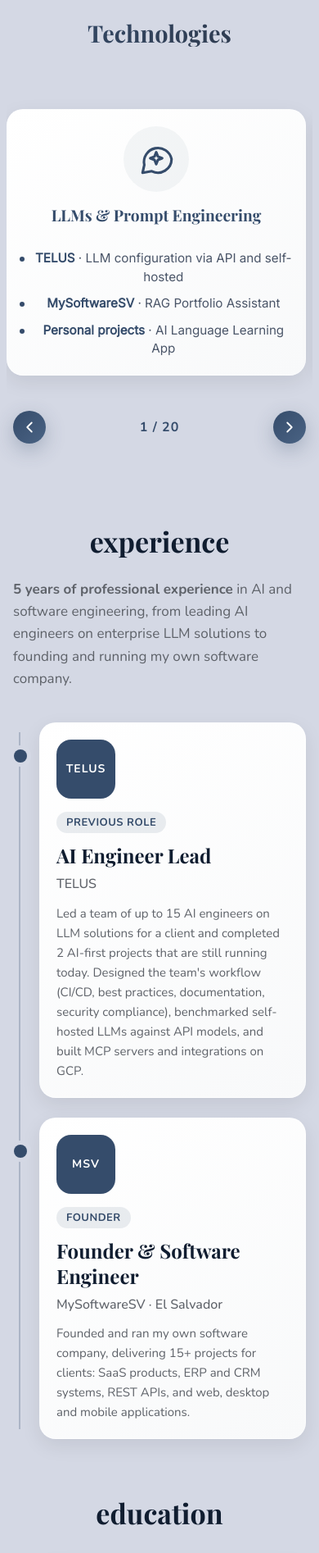
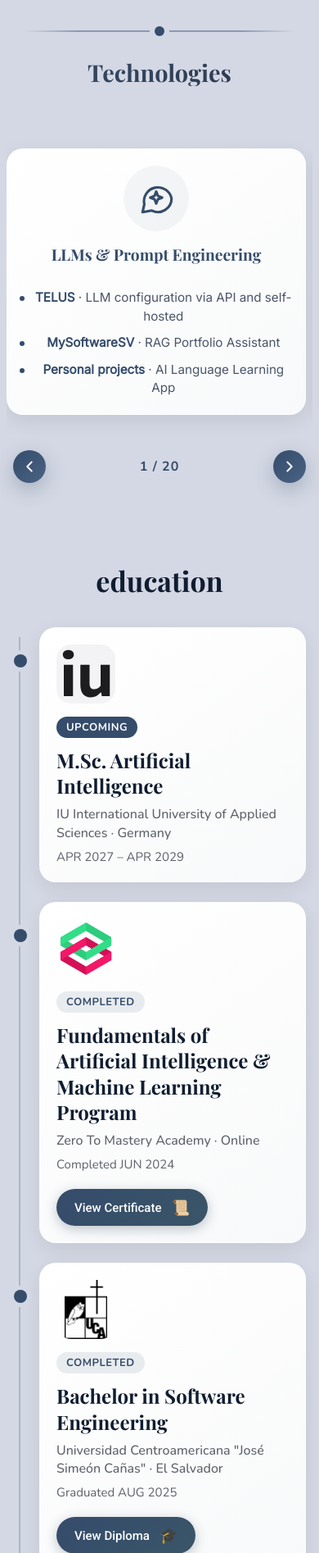
Before and after one commit to luis12007/portfolio, a Django app: page / in a window 390 px wide. Shown: the part 3773-5667 px from the top of the page at 82% size. Run offline with Django 5.2, Linux system fonts and the light colour scheme; some web fonts are replaced.

Commit message:
Contact Me opens the contact modal; fix hidden phone icon and floating bar width; 5 years of experience in Projects, remove experience block
Co-Authored-By: Claude Opus 5.5 <noreply@anthropic.com>

```diff
--- a/portfolio/templates/background.html
+++ b/portfolio/templates/background.html
@@ -1,46 +1,5 @@
 {% load static %}
     <div class="background">
-      <!-- Experience: 5 years in total, most recent role first -->
-      <div class="bg-block">
-        <h2 class="bg-heading">experience</h2>
-        <p class="bg-intro">
-          <strong>5 years of professional experience</strong> in AI and software
-          engineering, from leading AI engineers on enterprise LLM solutions to
-          founding and running my own software company.
-        </p>
-        <ol class="timeline">
-          <li class="timeline-item">
-            <span class="item-logo item-logo-mark" aria-hidden="true">TELUS</span>
-            <div class="item-content">
-              <span class="item-status">Previous role</span>
-              <h3 class="item-title">AI Engineer Lead</h3>
-              <p class="item-subtitle">TELUS</p>
-              <p class="item-desc">
-                Led a team of up to 15 AI engineers on LLM solutions for a client and
-                completed 2 AI-first projects that are still running today. Designed the
-                team's workflow (CI/CD, best practices, documentation, security
-                compliance), benchmarked self-hosted LLMs against API models, and built
-                MCP servers and integrations on GCP.
-              </p>
-            </div>
-          </li>
-
-          <li class="timeline-item">
-            <span class="item-logo item-logo-mark" aria-hidden="true">MSV</span>
-            <div class="item-content">
-              <span class="item-status">Founder</span>
-              <h3 class="item-title">Founder &amp; Software Engineer</h3>
-              <p class="item-subtitle">MySoftwareSV · El Salvador</p>
-              <p class="item-desc">
-                Founded and ran my own software company, delivering 15+ projects for
-                clients: SaaS products, ERP and CRM systems, REST APIs, and web, desktop
-                and mobile applications.
-              </p>
-            </div>
-          </li>
-        </ol>
-      </div>
-
       <!-- Education: timeline (upcoming master's, then the AI/ML program, then the bachelor's) -->
       <div class="bg-block">
         <h2 class="bg-heading">education</h2>
--- a/portfolio/templates/home.html
+++ b/portfolio/templates/home.html
@@ -221,9 +221,10 @@
         <header class="projects-header project-animate">
           <h2 class="projects-title">Projects</h2>
           <p class="projects-description">
-            My work as an AI Engineer Lead at TELUS, and the AI products, data
-            science and web solutions I build through my own company,
-            MySoftwareSV.
+            <strong>5 years of professional experience</strong> in AI and
+            software engineering: my work as an AI Engineer Lead at TELUS, and
+            the AI products, data science and web solutions I build through my
+            own company, MySoftwareSV, and on my own.
           </p>
         </header>
 
@@ -238,7 +239,7 @@
             </p>
           </div>
           <div class="otw-actions">
-            <a class="project-button" href="mailto:alexmtzai2002@gmail.com">
+            <a class="project-button" href="mailto:alexmtzai2002@gmail.com" data-open-contact="email">
               <span>Contact Me</span>
               <svg class="button-icon" viewBox="0 0 24 24" fill="none" aria-hidden="true">
                 <path d="M7 17L17 7M17 7H7M17 7V17" stroke="currentColor" stroke-width="2" stroke-linecap="round" stroke-linejoin="round" />
--- a/portfolio/tests.py
+++ b/portfolio/tests.py
@@ -79,8 +79,8 @@ class PageTests(TestCase):
         self.assertIn('id="contactModal"', html)
         self.assertIn('data-copy="alexmtzai2002@gmail.com"', html)
         self.assertIn('data-copy="+49 171 4758416"', html)
-        # the header and the mobile menu each have an email and a phone icon
-        self.assertEqual(html.count('data-open-contact="email"'), 2)
+        # header and mobile menu icons, plus the open-to-work Contact Me button
+        self.assertEqual(html.count('data-open-contact="email"'), 3)
         self.assertEqual(html.count('data-open-contact="phone"'), 2)
 
     def test_single_contact_email(self):
--- a/static/css/background.css
+++ b/static/css/background.css
@@ -95,37 +95,6 @@
     object-fit: contain;
     border-radius: 18px;
     flex-shrink: 0;
-}
-
-/* Text monogram for entries without a logo image */
-.item-logo-mark {
-    display: flex;
-    align-items: center;
-    justify-content: center;
-    background: var(--color-darkslategray);
-    color: white;
-    font-family: var(--font-nunito);
-    font-size: 20px;
-    font-weight: 800;
-    letter-spacing: 1px;
-}
-
-.bg-intro {
-    margin: -24px 0 40px;
-    max-width: 820px;
-    font-family: var(--font-nunito);
-    font-size: 20px;
-    line-height: 1.6;
-    color: var(--color-dimgray);
-}
-
-.item-desc {
-    margin: 4px 0 0;
-    max-width: 760px;
-    font-family: var(--font-nunito);
-    font-size: 17px;
-    line-height: 1.6;
-    color: var(--color-dimgray);
 }
 
 .item-content {
@@ -429,19 +398,6 @@
         height: 72px;
     }
 
-    .item-logo-mark {
-        font-size: 14px;
-    }
-
-    .bg-intro {
-        margin-top: -12px;
-        font-size: 17px;
-    }
-
-    .item-desc {
-        font-size: 15px;
-    }
-
     .item-title {
         font-size: 24px;
     }
--- a/static/css/index.css
+++ b/static/css/index.css
@@ -344,7 +344,9 @@
 }
 
 .footer-icons {
-    width: 178px;
+    /* fits every header icon (GitHub, LinkedIn, email, phone) */
+    width: max-content;
+    min-width: 178px;
     height: 56px;
     display: flex;
     flex-direction: column;
@@ -811,6 +813,12 @@ body.loaded .icons a:nth-child(3) img {
     transition-delay: 0.6s;
 }
 
+body.loaded .icons a:nth-child(4) img {
+    opacity: 1;
+    transform: translateY(0) rotate(0);
+    transition-delay: 0.7s;
+}
+
 /* ===== KEYFRAME ANIMATIONS ===== */
 
 @keyframes headerSlideDown {
```
